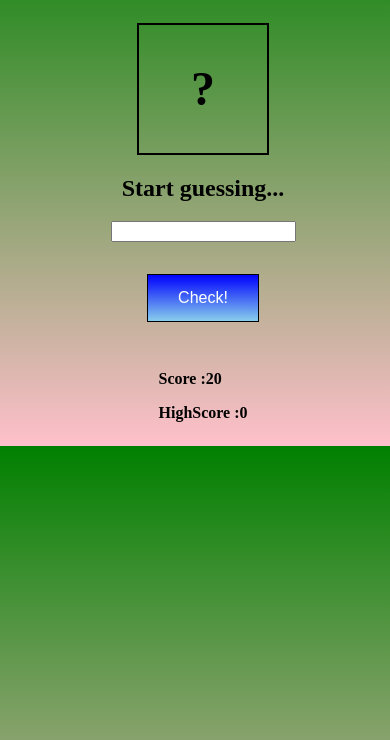
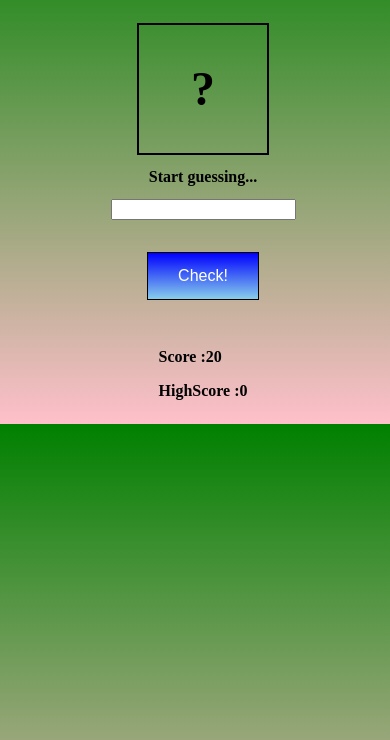
Before and after one commit to Nishi1311/Guess_number, a plain HTML site: page index.html in a window 390 px wide. Shown: the part 104-844 px from the top of the page. Drawn offline with nearby package versions, Linux system fonts and the light colour scheme.

Commit message:
new commit

```diff
--- a/index.css
+++ b/index.css
@@ -73,6 +73,7 @@ body{
     justify-content:center;
     align-items: center;
     flex-direction: column;
+    flex-wrap: wrap;
     gap:2rem;
 
 }
@@ -98,6 +99,12 @@ body{
 .box p{
     font-weight: bold;
 }
+@media(max-width: 493px) {
+    .flex-div--main h2{
+        font-size: 1rem;
+    }
+
+    }
 @media(max-width: 330px) {
 .flex-div{
     flex-direction: column;
--- a/index.js
+++ b/index.js
@@ -35,7 +35,7 @@ document.querySelector('.btn').addEventListener('click', function () {
     }
     else if(guess===randomnumber){
         if(score>0){
-        document.querySelector('.para').textContent='congo! you finally guessed the number ';
+        document.querySelector('.para').textContent='congo! you guessed the number ';
         document.querySelector('.div1').textContent=guess;
         document.querySelector('body').style.backgroundColor='green';
         if(score>highScore){
```
